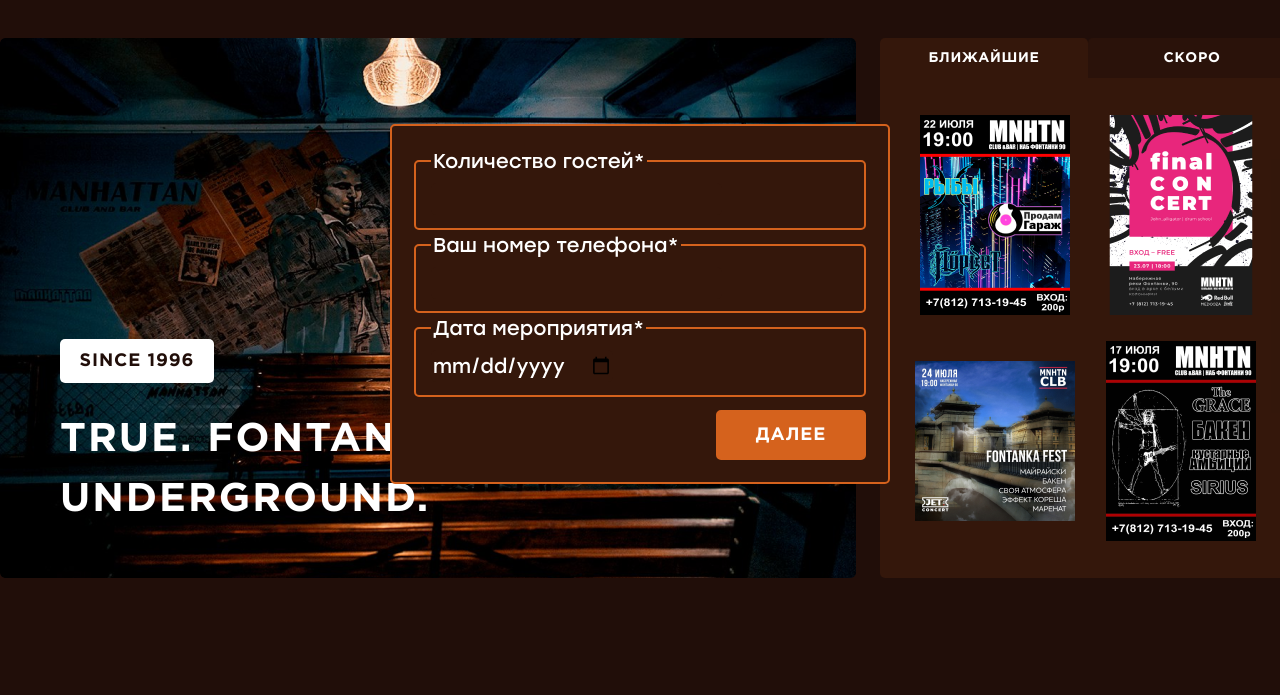
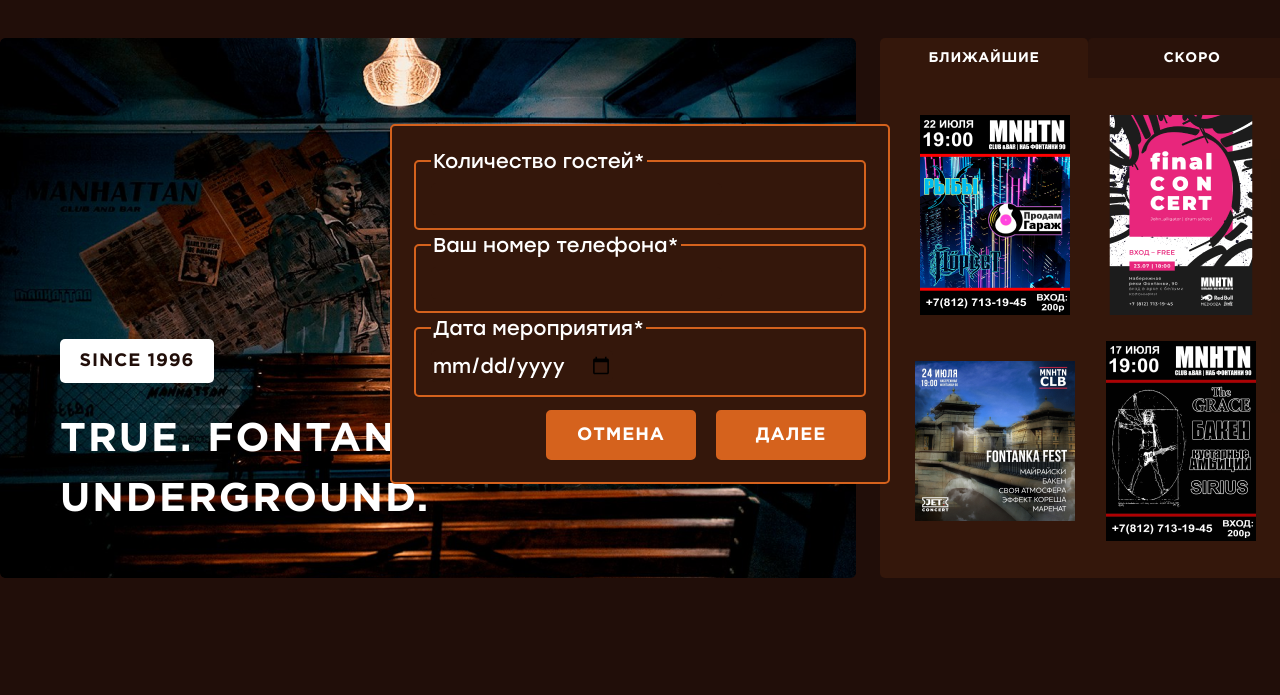
Before and after one commit to AlekseyKartyshev/AlekseyKartyshev-AlekseyKartyshev.github.io, a plain HTML site: page Final-project/index.html in a window 1280 px wide. Both pictures are taken after a click on the button "БРОНИРОВАНИЕ". Shown: the part 96-791 px from the top of the page. Drawn offline with Linux system fonts and the light colour scheme.

Commit message:
add cancel button

```diff
--- a/Final-project/CSS/style.css
+++ b/Final-project/CSS/style.css
@@ -801,3 +801,27 @@
 .white {
   background-color: #fff;
 }
+
+.cancel-btn{
+  position: absolute;
+  right: 192px;
+  bottom: 22px;
+  width: 150px;
+  height: 50px;
+  color: #fff;
+  background: var(--brown-1);
+  border: 2px solid var(--brown-1);
+  border-radius: 5px;
+  display: flex;
+  flex-direction: row;
+  justify-content: center;
+  align-items: center;
+  font-family: "Gotham Pro";
+  font-style: normal;
+  font-weight: 700;
+  font-size: 18px;
+  line-height: 150%;
+  text-align: center;
+  letter-spacing: 0.05em;
+  text-transform: uppercase;
+}
--- a/Final-project/src/main.js
+++ b/Final-project/src/main.js
@@ -36,6 +36,7 @@
 function booking(container) {
   const modalForm = document.createElement("div");
   const okButton = document.createElement("input");
+  const cancelButton = document.createElement("button");
   const bookingForm = document.createElement("form");
 
   modalForm.classList.add("modal-form");
@@ -43,6 +44,13 @@
   okButton.classList.add("form-btn");
   okButton.type = "submit";
   okButton.value = "Далее";
+
+  cancelButton.textContent = "Отмена";
+  cancelButton.classList.add("cancel-btn");
+
+  cancelButton.addEventListener('click', () => {
+    container.removeChild(modalForm);
+  })
 
   bookingForm.addEventListener("submit", (e) => {
     e.preventDefault();
@@ -53,7 +61,7 @@
       bookingForm.children[2].lastChild.value
     ) {
       container.removeChild(modalForm);
-      modalWindow(container, "Спасибо, что выбрали нас");
+      modalWindow(container, "Спасибо, что выбрали нас. Мы скоро свяжемся с вами чтобы уточнить детали");
     } else {
       alert("Заполните поля со звездочкой");
     }
@@ -64,6 +72,7 @@
   bookingForm.appendChild(fieldset("date", "Дата мероприятия*"));
 
   bookingForm.appendChild(okButton);
+  bookingForm.appendChild(cancelButton);
   modalForm.appendChild(bookingForm);
   container.appendChild(modalForm);
 }
```
